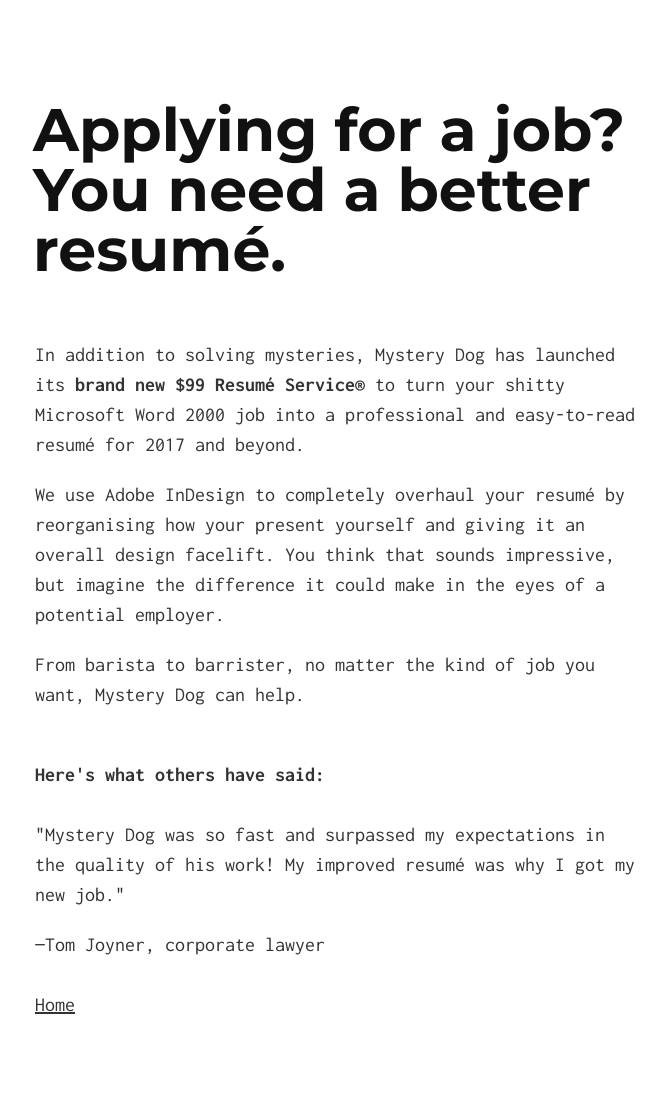
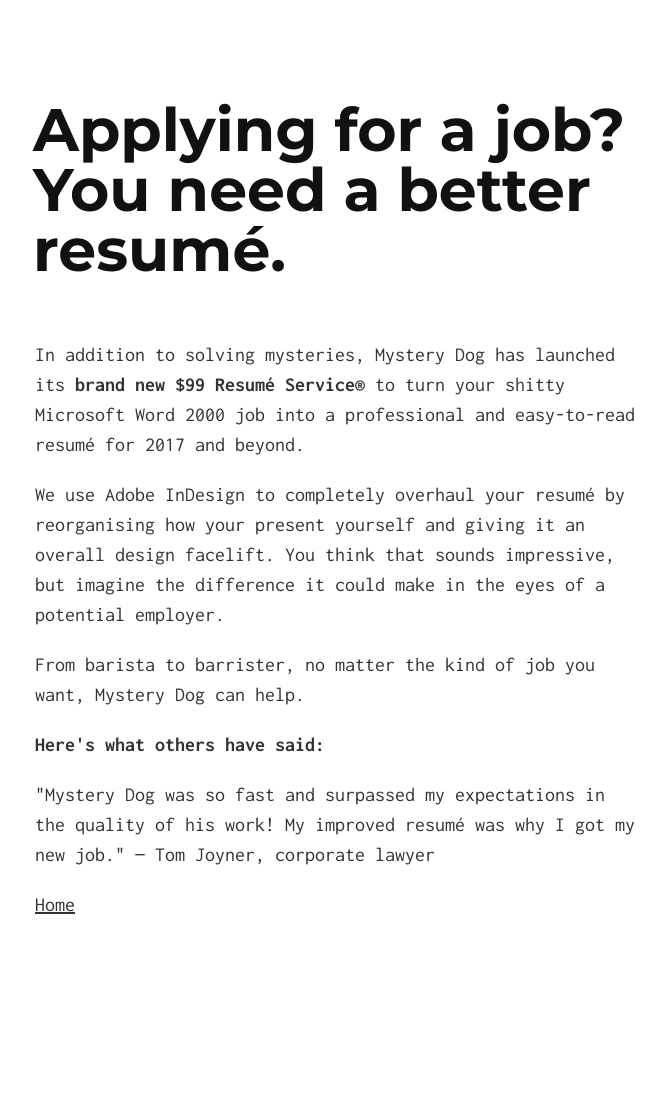
Before and after one commit to tomjoyner/shopping_cart, a Jekyll site: the page resumeservice.html, which Jekyll copies as it is, in a window 1280 px wide. Shown: the whole page, without its empty margins (305-970 px from the left). Built offline with Jekyll 4.4.1, drawn with Linux system fonts in a browser that asks for light colours; after the commit the page ends 1020 px from its top, so only the background shows below that.

```diff
--- a/resumeservice.html
+++ b/resumeservice.html
@@ -221,7 +221,6 @@
 })();
 /*]]>*/
 </script>
-    <br><b>Here's what others have said:</b></br>
-    <br><p>"Mystery Dog was so fast and surpassed my expectations in the quality of his work! My improved resumé was why I got my new job."</p>
-    <p>—Tom Joyner, corporate lawyer</br>
-    <br><a href="/index">Home</a></br>
+    <p><b>Here's what others have said:</b></p>
+    <p>"Mystery Dog was so fast and surpassed my expectations in the quality of his work! My improved resumé was why I got my new job." — Tom Joyner, corporate lawyer</p>
+    <a href="/index">Home</a>
```
